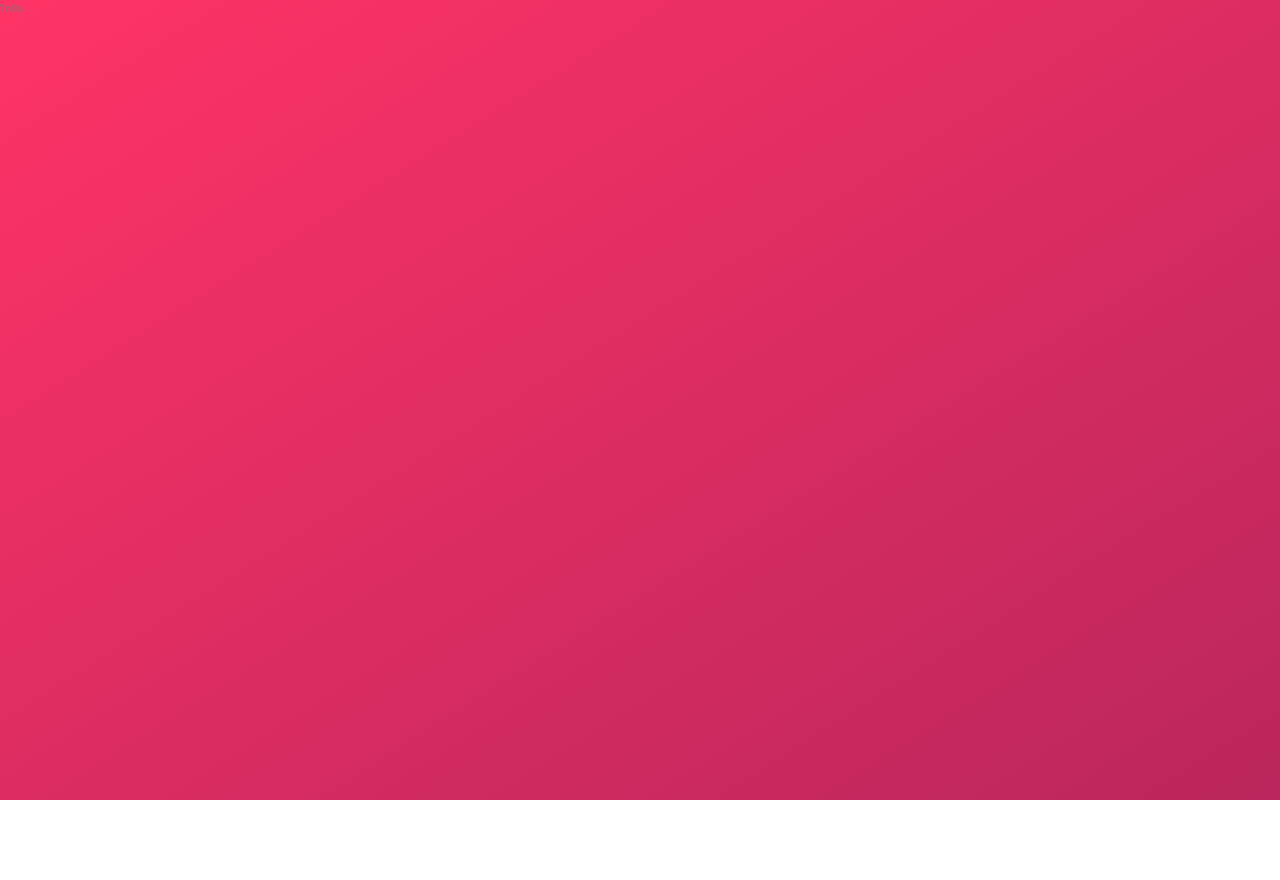
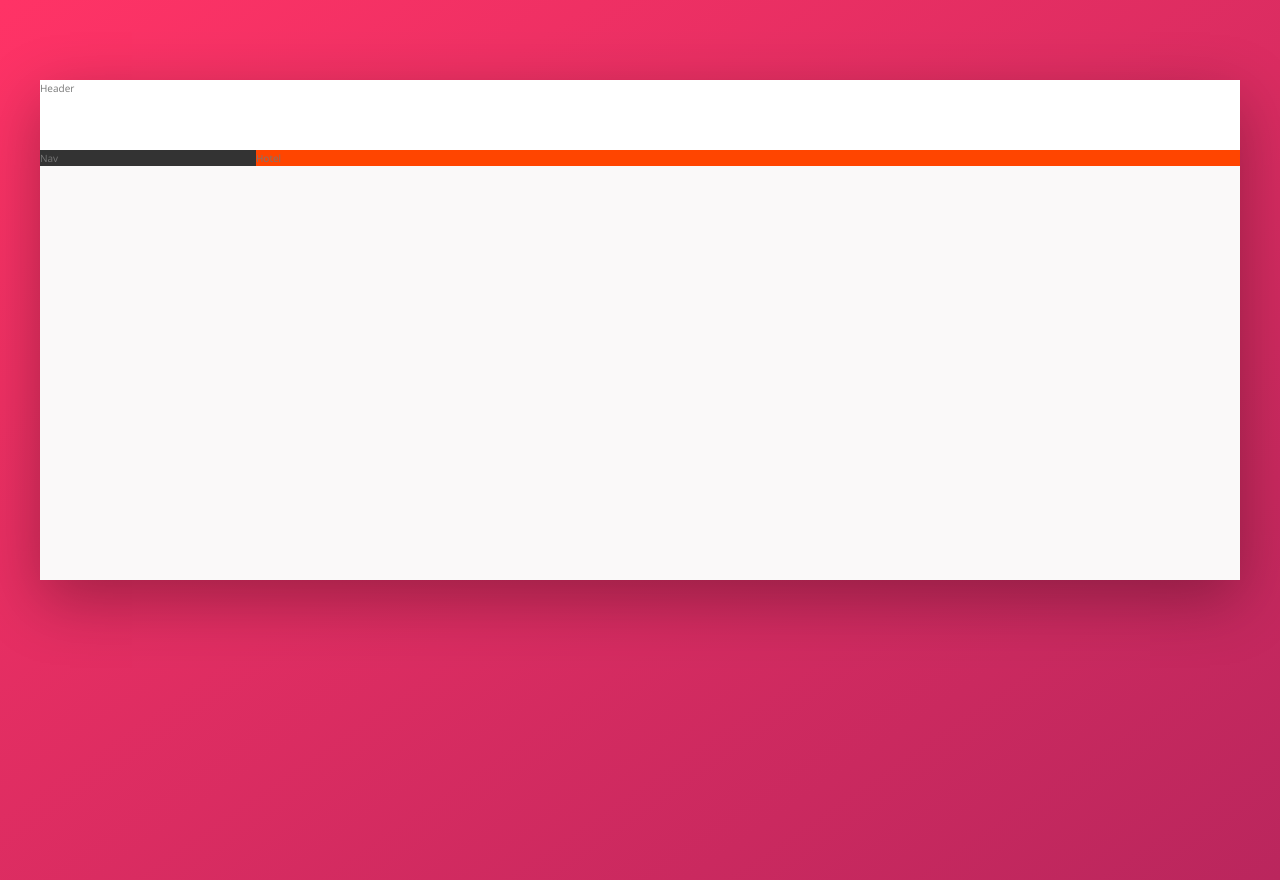
Before and after one commit to mokiong/Trillo, a website: page index.html in a window 1280 px wide. Before the commit the page ends 800 px from the top, so only its background shows below. Drawn offline with nearby package versions, Linux system fonts and the light colour scheme.

Commit message:
Create layout for homepage

```diff
--- a/index.html
+++ b/index.html
@@ -14,6 +14,12 @@
         <title>trillo &mdash; Your all-in-one booking app</title>
     </head>
     <body>
-        Trillo
+        <div class="container">
+            <header class="header">Header</header>
+            <div class="content">
+                <nav class="sidebar">Nav</nav>
+                <main class="hotel-view">Hotel</main>
+            </div>
+        </div>
     </body>
 </html>
--- a/sass/_base.scss
+++ b/sass/_base.scss
@@ -29,6 +29,8 @@ Grey dark 3: #999
     --color-grey-dark-1: #333;
     --color-grey-dark-2: #777;
     --color-grey-dark-3: #999;
+
+    --shadow-dark: 0 2rem 6rem rgba(0, 0, 0, 0.3);
 }
 
 * {
--- a/sass/_layout.scss
+++ b/sass/_layout.scss
@@ -0,0 +1,29 @@
+.container {
+    max-width: 120rem;
+    margin: 8rem auto;
+    background-color: var(--color-grey-light-1);
+    box-shadow: var(--shadow-dark);
+
+    min-height: 50rem;
+}
+
+.header {
+    height: 7rem;
+    background-color: #fff;
+    border-bottom: var(--color-grey-light-2);
+}
+
+.content {
+    display: flex;
+}
+
+.sidebar {
+    background-color: var(--color-grey-dark-1);
+    flex: 0 0 18%;
+}
+
+.hotel-view {
+    background-color: #fff;
+    background-color: orangered;
+    flex: 1;
+}
```
Also changed, not shown: css/style.css.
